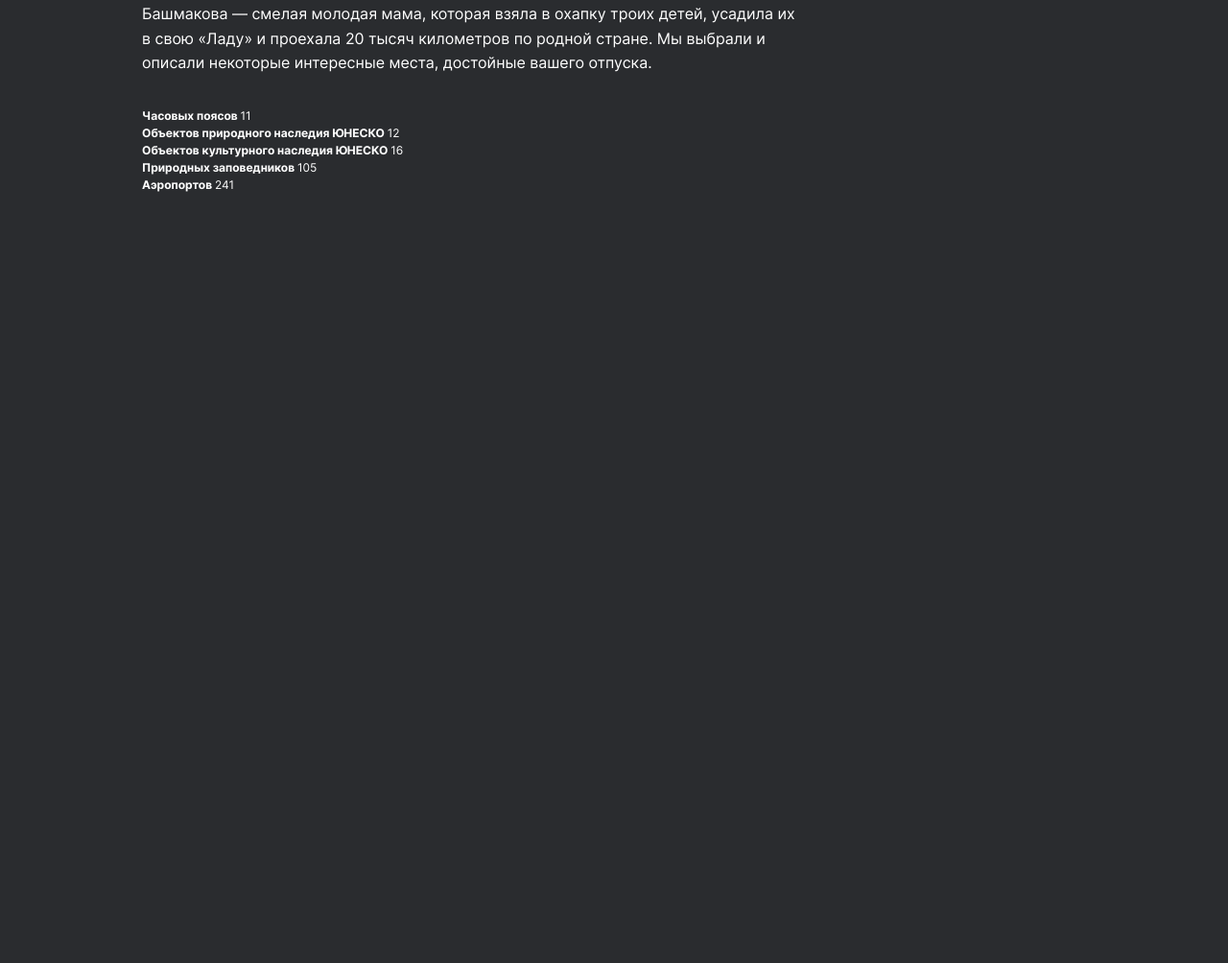
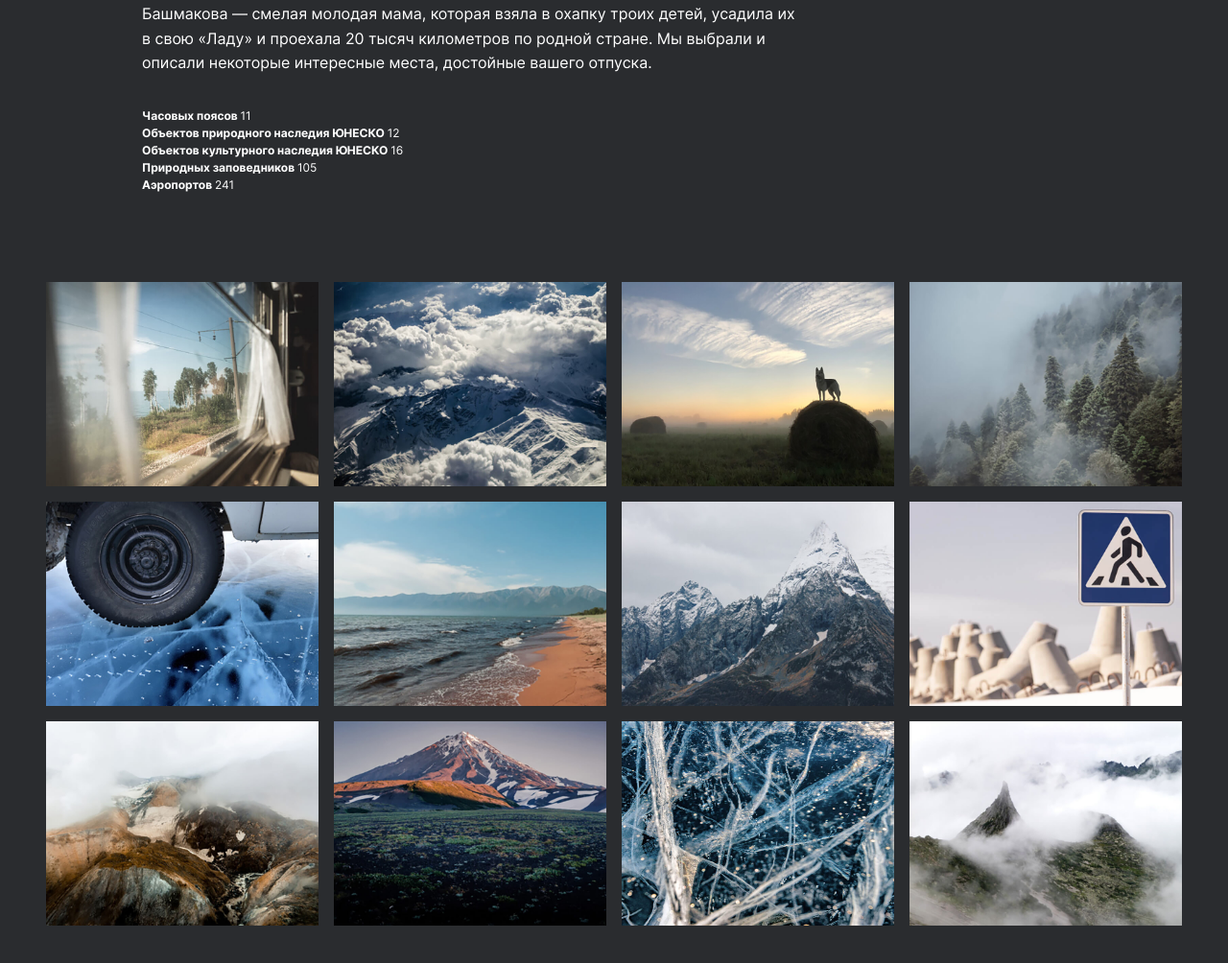
Before and after one commit to vpetrukhin/russian-travel, a plain HTML site: page index.html in a window 1280 px wide. Shown: the part 1410-2414 px from the top of the page at 96% size. Before the commit the page ends 1704 px from the top, so only its background shows below. Drawn offline with Linux system fonts and the light colour scheme.

Commit message:
added photo-grid

```diff
--- /dev/null
+++ b/blocks/photo-grid/photo-grid.css
@@ -0,0 +1,14 @@
+.photo-grid {
+  width: 92.5%;
+  margin: 0 auto;
+  margin-bottom: 92px;
+  display: grid;
+  grid-template-columns: repeat(4 , 1fr);
+  grid-template-rows: repeat(3 , 1fr);
+  gap: 16px;
+}
+
+.photo-grid__item {
+  width: 284px;
+  height: 213px;
+}
--- a/index.html
+++ b/index.html
@@ -1,11 +1,13 @@
 <!DOCTYPE html>
 <html lang="ru">
+
 <head>
   <meta charset="UTF-8">
   <meta name="viewport" content="width=device-width, initial-scale=1.0">
   <link rel="stylesheet" href="./pages/index.css">
   <title>Путешествия по России</title>
 </head>
+
 <body class="page">
 
   <header class="header">
@@ -16,8 +18,8 @@
           fill="#fff" />
       </svg>
     </div>
-      <a href="#" class="header__link">Ru</a>
-      <a href="#" class="header__link">En</a>
+    <a href="#" class="header__link">Ru</a>
+    <a href="#" class="header__link">En</a>
   </header>
 
   <section class="lead">
@@ -32,10 +34,13 @@
   <section class="intro">
     <h2 class="intro__title">Чего мы там не видели?</h2>
     <p class="intro__text">
-      По опросам ВЦИОМ, 95% россиян мечтают куда-нибудь поехать, но только 36% планируют провести отпуск в родной стране. Мол,
-      чего мы тут, дома, не видели? На самом деле, Россия — это целая вселенная с ласковым морем юга, густыми лесами Саян и
+      По опросам ВЦИОМ, 95% россиян мечтают куда-нибудь поехать, но только 36% планируют провести отпуск в родной
+      стране. Мол,
+      чего мы тут, дома, не видели? На самом деле, Россия — это целая вселенная с ласковым морем юга, густыми лесами
+      Саян и
       суровыми льдами плато Путорана. А ещё увидеть все эти красоты можно без миллионов на счету, загранпаспорта и
-      многочасовых перелетов. Как, например, Вера Башмакова — смелая молодая мама, которая взяла в охапку троих детей, усадила
+      многочасовых перелетов. Как, например, Вера Башмакова — смелая молодая мама, которая взяла в охапку троих детей,
+      усадила
       их в свою «Ладу» и проехала 20 тысяч километров по родной стране. Мы выбрали и описали некоторые интересные места,
       достойные вашего отпуска.
     </p>
@@ -48,5 +53,21 @@
     </ul>
   </section>
 
+  <section class="photo-grid">
+    <img src="./images/photo-grid-train.jpg" alt="Поезд" class="photo-grid__item">
+    <img src="./images/photo-grid-atharva-tulsi.jpg" alt="Горы" class="photo-grid__item">
+    <img src="./images/photo-grid-tuman.jpg" alt="Туман" class="photo-grid__item">
+    <img src="./images/photo-grid-sochi.jpg" alt="Сочи" class="photo-grid__item">
+    <img src="./images/photo-grid-arisa.jpg" alt="Ариса" class="photo-grid__item">
+    <img src="./images/photo-grid-baikal.jpg" alt="Байкал" class="photo-grid__item">
+    <img src="./images/photo-grid-elbrus.jpg" alt="Эльбрус" class="photo-grid__item">
+    <img src="./images/photo-grid-kondratiev.jpg" alt="Кондратьев" class="photo-grid__item">
+    <img src="./images/photo-grid-kamchatka-1.jpg" alt="Камчатка" class="photo-grid__item">
+    <img src="./images/photo-grid-kamchatka-2.jpg" alt="Камчатка" class="photo-grid__item">
+    <img src="./images/place-winter-baikal.jpg" alt="Зимний Байкал" class="photo-grid__item">
+    <img src="./images/photo-grid-ergaki.jpg" alt="Ергак" class="photo-grid__item">
+  </section>
+
 </body>
+
 </html>
--- a/pages/index.css
+++ b/pages/index.css
@@ -19,3 +19,5 @@
 @import url(../blocks/intro/__text/intro__text.css);
 @import url(../blocks/intro/__list/intro__list.css);
 @import url(../blocks/intro/__num/intro__num.css);
+
+@import url(../blocks/photo-grid/photo-grid.css);
```
